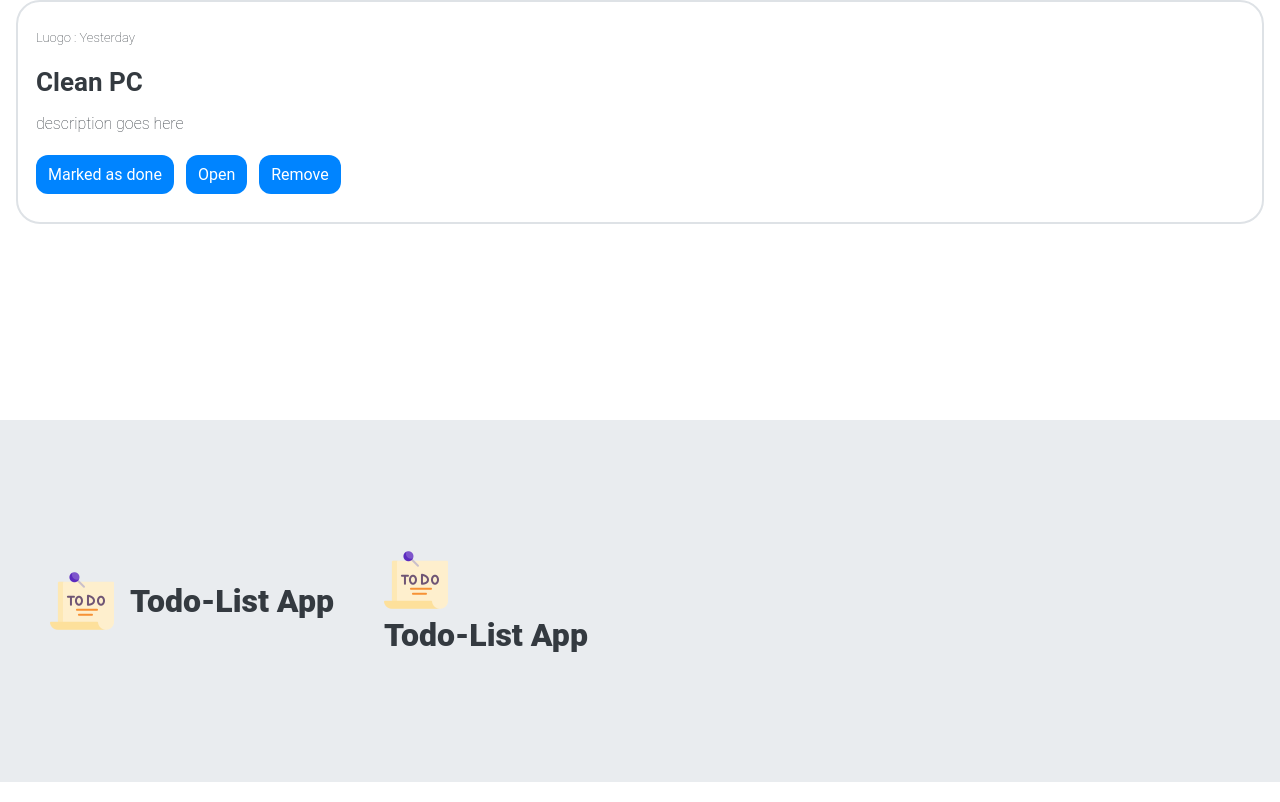
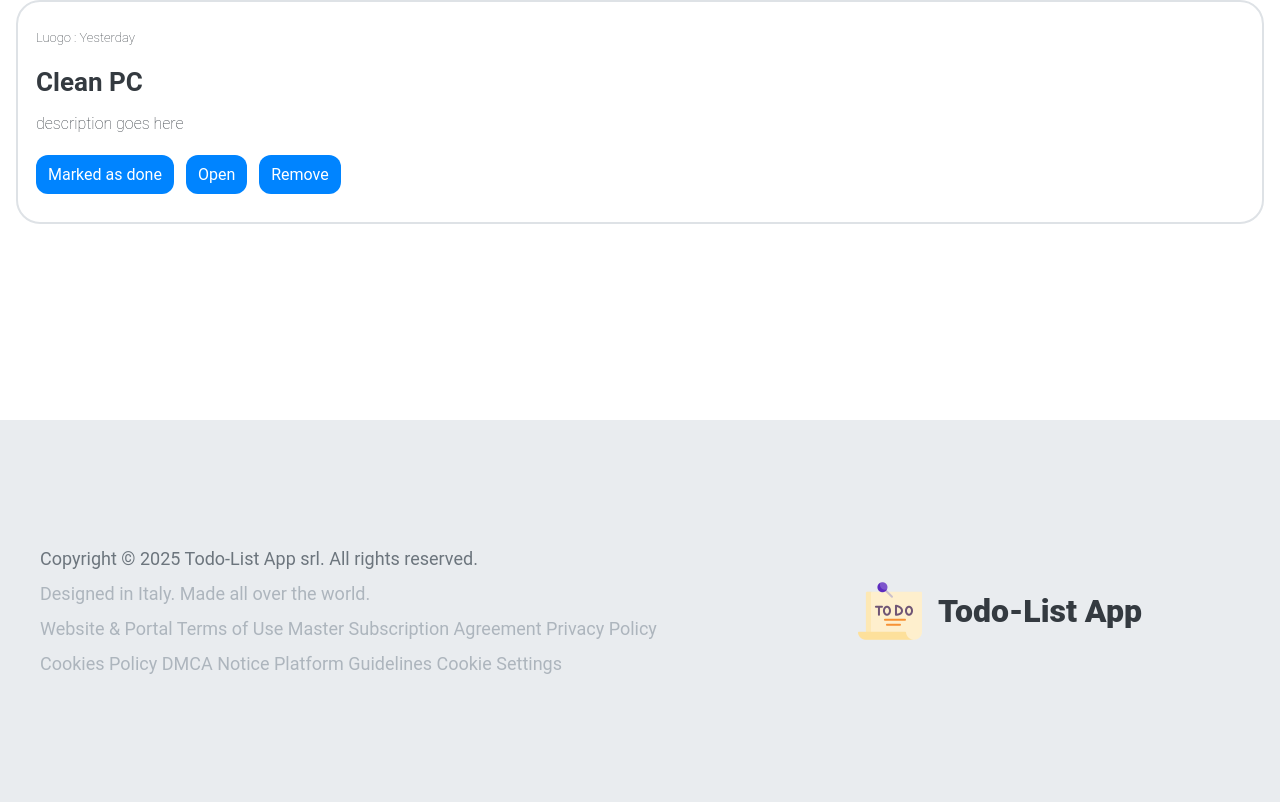
Before and after one commit to RiccardoParrino/ToDoApp, an Angular app in the folder frontend/todo/: page / in a window 1280 px wide. Shown: the part 2273-3075 px from the top of the page. Built offline with nearby package versions, Linux system fonts and the light colour scheme.

Commit message:
better footer

```diff
--- a/frontend/todo/src/app/footer/footer.css
+++ b/frontend/todo/src/app/footer/footer.css
@@ -8,7 +8,7 @@
     flex-direction: row;
     justify-content: space-between;
     align-items: center;
-    max-width: 1300px;
+    max-width: 1200px;
     margin: 0px auto;
     padding: 128px 0px;
     width: 100%;
@@ -16,15 +16,26 @@
 
 .right-footer-container {
     display: flex;
+    flex-direction: column;
+    justify-content: center;
+    align-items: flex-start;
+    row-gap: 14px;
+    width: 60%;
+}
+
+.right-footer-container p {
+    font-size: 18px;
+    color: #adb5bd;
+    font-weight: 400;
+}
+
+.left-footer-container {
+    display: flex;
     flex-direction: row;
     align-items: center;
     justify-content: center;
     column-gap: 16px;
-    width: 30%;
-}
-
-.left-footer-container {
-    width: 70%;
+    width: 40%;
 }
 
 .footer-img {
--- a/frontend/todo/src/app/footer/footer.html
+++ b/frontend/todo/src/app/footer/footer.html
@@ -1,8 +1,10 @@
 <div class="footer">
     <div class="footer-container">
         <div class="right-footer-container">
-            <img class="footer-img" src="assets/to-do-list.png" alt="">
-            <p class="footer-title-app">Todo-List App</p>
+            <p style="color: #6c757d;">Copyright © 2025 Todo-List App srl. All rights reserved.</p>
+            <p>Designed in Italy. Made all over the world.</p>
+            <p>Website & Portal Terms of Use Master Subscription Agreement Privacy Policy</p>
+            <p>Cookies Policy DMCA Notice Platform Guidelines Cookie Settings</p>
         </div>
         <div class="left-footer-container">
             <img class="footer-img" src="assets/to-do-list.png" alt="">
```
